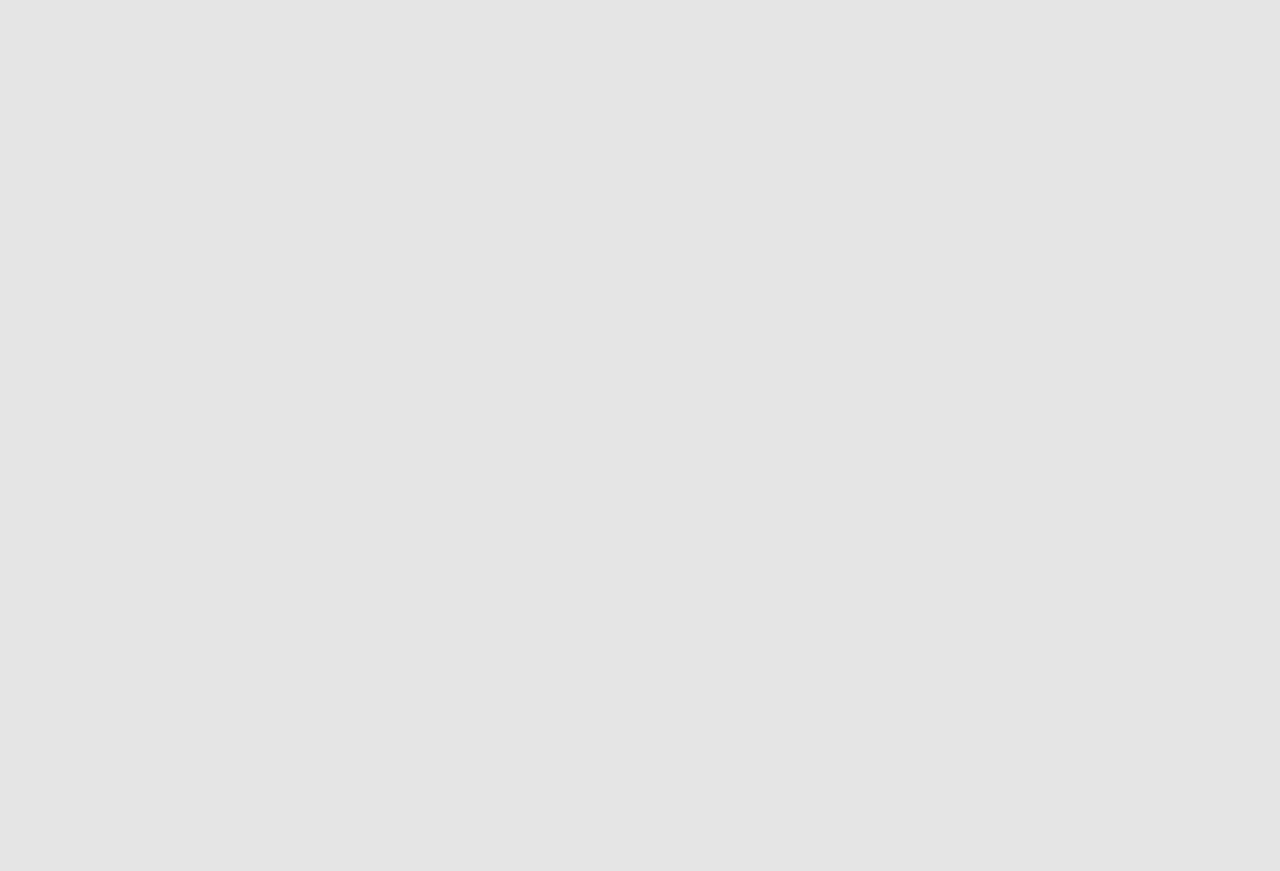
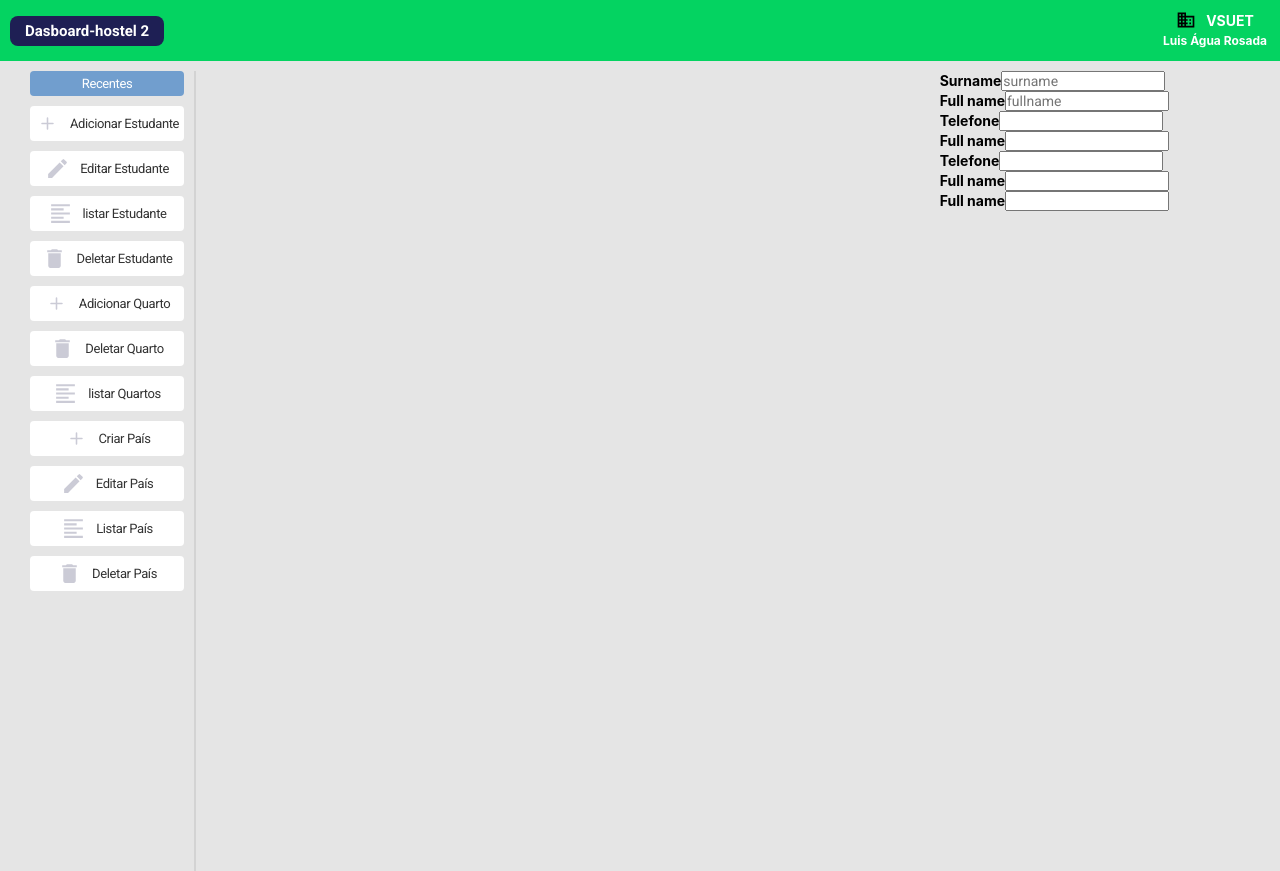
Before and after one commit to iamrosada/eva, a React (Create React App) app in the folder web/: page /student in a window 1280 px wide. Before the commit the page ends 800 px from the top, so only its background shows below. Built offline with nearby package versions, Linux system fonts and the light colour scheme.

Commit message:
starting createdstudentpage

```diff
--- a/web/src/pages/CreateSudent/index.js
+++ b/web/src/pages/CreateSudent/index.js
@@ -1,14 +1,153 @@
 import './styles.css'
 
+import "./styles.css"
+import {FiChevronRight} from 'react-icons/fi'
+import {MdSchool} from 'react-icons/md'
+import {MdBusiness}from 'react-icons/md'
+import {IoIosAdd} from 'react-icons/io'
+import {MdCreate} from 'react-icons/md'
+import {MdFormatAlignLeft}from 'react-icons/md'
+import {MdDelete}from 'react-icons/md'
+import {Link} from  'react-router-dom'
 
-export default function CreateStudent(){
-
-   return(
-             <div>
+export default function CreateStudente(){
 
 
 
-             </div>
-   );
+    return (
+               <div id="home-page">
+                   <header id="header-home-page">
+                      <div>
+                         <span id="das-home-page">Dasboard-hostel 2</span>
 
+                      </div>
+                      <div>
+                          {/*<input id="input-home-page" placeholder=" search students" type="text"/> */}
+                      </div>
+
+                     <div id="avatar-home-page">
+                        <div id="icon-univer-page">
+                        <MdBusiness size={20}/>
+                      <span className="avatar-name-univer">VSUET</span>
+                        </div>
+                      <span id="user-page">Luis Água Rosada</span>
+                     </div>
+
+                   </header>
+
+                   <section id="all-student-home-page">
+                      <div id="perfil-student-home-page">
+                        <div id="option-student-home-page">
+                            {/*<span>todos estudantes</span>*/}
+                            <ul>
+                              <li className="select">Recentes</li>
+                              <Link to="/student">
+                               <IoIosAdd className="ic-left" color="#cbcbd6" size={25}/>Adicionar Estudante
+                               </Link>
+
+                               <Link>
+                               <MdCreate className="ic-left" color="#cbcbd6" size={25}/>Editar Estudante
+
+                               </Link>
+
+
+                                 <li><MdFormatAlignLeft className="ic-left" color="#cbcbd6" size={25}/> listar Estudante</li>
+                                  <li><MdDelete className="ic-left" color="#cbcbd6" size={25}/> Deletar Estudante</li>
+                                   <li><IoIosAdd className="ic-left" color="#cbcbd6" size={25}/>Adicionar Quarto</li>
+                                    <li><MdDelete className="ic-left" color="#cbcbd6" size={25}/>Deletar Quarto </li>
+                                     <li><MdFormatAlignLeft className="ic-left" color="#cbcbd6" size={25}/>listar Quartos</li>
+                                   <li><IoIosAdd className="ic-left" color="#cbcbd6" size={25}/>Criar País</li>
+                                 <li><MdCreate className="ic-left"color="#cbcbd6" size={25}/>Editar País</li>
+                               <li><MdFormatAlignLeft className="ic-left" color="#cbcbd6" size={25}/>Listar País</li>
+                            <li><MdDelete  className="ic-left" color="#cbcbd6" size={25}/>Deletar País</li>
+
+                            </ul>
+                        </div>
+
+                        <div id="for-create-student">
+                            <form id="form-student">
+                                <div className="name-student">
+                                    <div id="surname">
+                                        <strong>Surname</strong>
+                                        <input
+                                         type="text"
+                                         name=""
+                                         id="input-surname"
+                                        placeholder="surname"
+                                         />
+                                    </div>
+                                    <div id="fullname">
+                                        <strong>Full name</strong>
+                                        <input
+                                         placeholder="fullname"
+                                         type="text"
+                                         name=""
+                                         id="input-fullname"/>
+                                    </div>
+
+                                </div>
+
+
+                                <div>
+                                         <div>
+                                             <strong>Telefone</strong>
+                                            <input aria-label="agua" type="text" name="" id=""/>
+                                         </div>
+                                    <div>
+                                        <strong>Full name</strong>
+                                        <input aria-label="agua" type="text" name="" id=""/>
+                                    </div>
+                                </div>
+
+                                <div>
+                                         <div>
+                                             <strong>Telefone</strong>
+                                            <input aria-label="agua" type="text" name="" id=""/>
+                                         </div>
+                                    <div>
+                                        <strong>Full name</strong>
+                                        <input aria-label="agua" type="text" name="" id=""/>
+                                    </div>
+                                    <div>
+                                        <strong>Full name</strong>
+                                        <input aria-label="agua" type="text" name="" id=""/>
+                                    </div>
+
+
+                                </div>
+
+
+
+
+
+                            </form>
+
+
+
+
+
+
+                        </div>
+
+
+                      </div>
+
+
+                   </section>
+
+
+
+
+
+
+
+
+
+
+
+
+
+
+               </div>
+    );
 }
```
